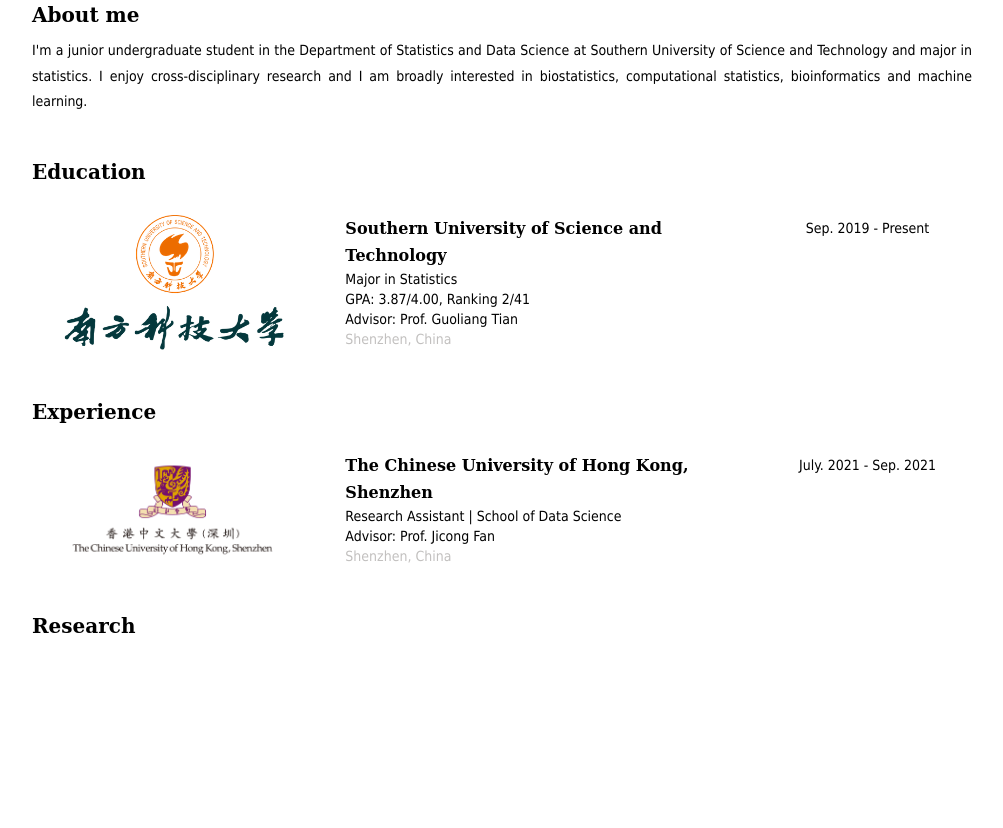
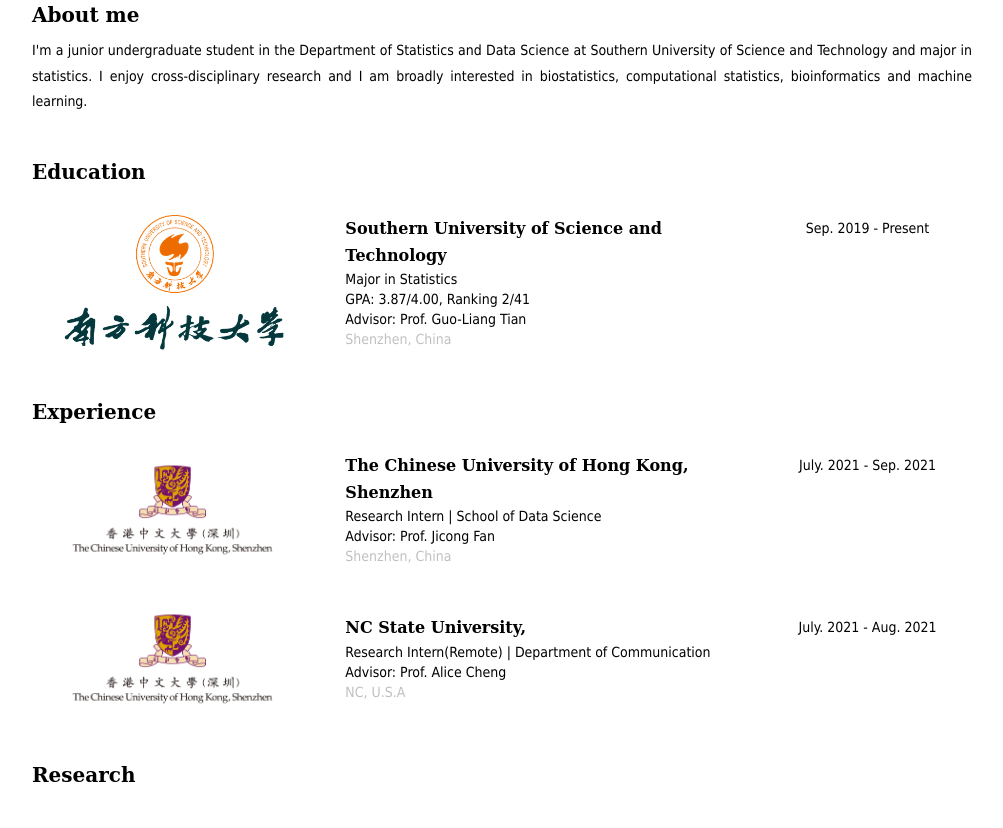
Before and after one commit to Hanbin-Liu/Hanbin-Liu.github.io, a plain HTML site: page index.html in a window 1280 px wide. Shown: the part 319-1147 px from the top of the page, without its empty margins (138-1141 px from the left). Before the commit the page ends 998 px from the top, so only its background shows below. Drawn offline with Linux system fonts and the light colour scheme; a script that the page names is missing; a web font is replaced by a local one.

Commit message:
Update index.html

```diff
--- a/index.html
+++ b/index.html
@@ -107,7 +107,6 @@ Southern University of Science and Technology</div>
 <div class="interests">
 <div class="section-title">Research Interests</div>
 <ul>
-<li>Statistical Genetics</li>
 <li>Biostatistics</li>
 <li>Computational Statistics</li>
 <li>Bioinformatics</li>
@@ -169,7 +168,7 @@ I enjoy cross-disciplinary research and I am broadly interested in biostatistics
 <div class="info">
 <div>Major in <a href="https://stat-ds.sustech.edu.cn/">Statistics</a></div>
 <div>GPA: 3.87/4.00, Ranking 2/41 </div>
-<div>Advisor: <a href="https://faculty.sustech.edu.cn/tiangl/" >Prof. Guoliang Tian</a></div>
+<div>Advisor: <a href="https://faculty.sustech.edu.cn/tiangl/" >Prof. Guo-Liang Tian</a></div>
 <div class="location">Shenzhen, China</div>
 </div>
 </div>
@@ -242,7 +241,7 @@ I enjoy cross-disciplinary research and I am broadly interested in biostatistics
 <div class="col-md-8 col-wrapper">
 <div class="title">
 <a href="https://www.cuhk.edu.cn/en">The Chinese University of Hong Kong, Shenzhen</a></div><div class="info">
-<div>Research Assistant | <a href="https://sds.cuhk.edu.cn/en">School of Data Science</a></div>
+<div>Research Intern | <a href="https://sds.cuhk.edu.cn/en">School of Data Science</a></div>
 <div>Advisor: <a href="https://sds.cuhk.edu.cn/en/teacher/331">Prof. Jicong Fan</a></div>
 <div class="location">Shenzhen, China</div>
 </div>
@@ -253,6 +252,34 @@ I enjoy cross-disciplinary research and I am broadly interested in biostatistics
 </div>
 </div>
 </div>
+
+
+<div class="row align-items-center section-item">
+<div class="col-lg-4 col-wrapper fig-wide">
+<div class="figure">
+<a href="https://www.cuhk.edu.cn/en"><img src="Source_files/cuhk.png" alt="[CUHK]"></a>
+</div>
+</div>
+<div class="col-sm-3 col-wrapper fig-square">
+</div>
+<div class="col-sm-9 col-lg-8 col-wrapper">
+<div class="row">
+<div class="col-md-8 col-wrapper">
+<div class="title">
+<a href="https://www.cuhk.edu.cn/en">NC State University, </a></div><div class="info">
+<div>Research Intern(Remote)  | <a href="https://sds.cuhk.edu.cn/en">Department of Communication</a></div>
+<div>Advisor: <a href="https://sds.cuhk.edu.cn/en/teacher/331">Prof. Alice Cheng</a></div>
+<div class="location">NC, U.S.A</div>
+</div>
+</div>
+<div class="col-md-4 col-wrapper">
+<time>July. 2021 - Aug. 2021</time>
+</div>
+</div>
+</div>
+</div>
+
+
 
 
 </div>
```
